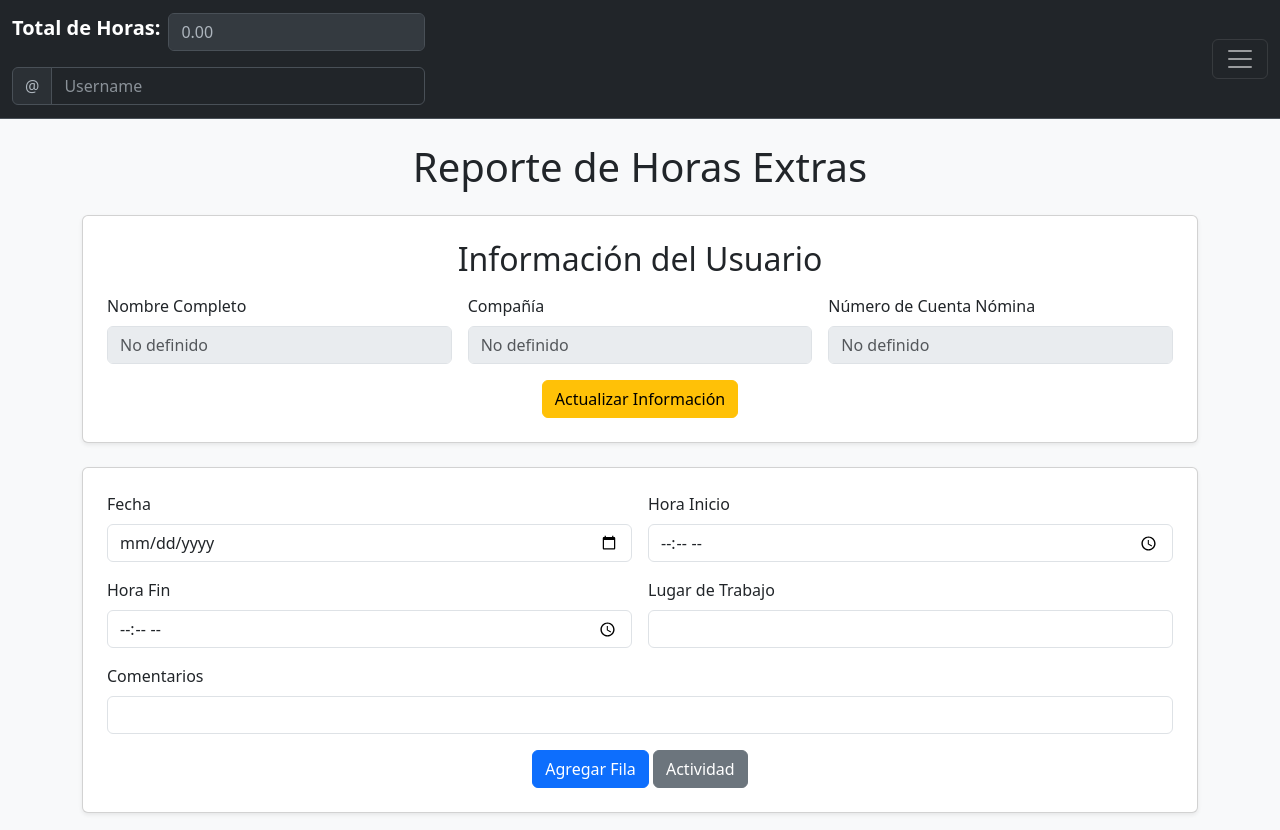
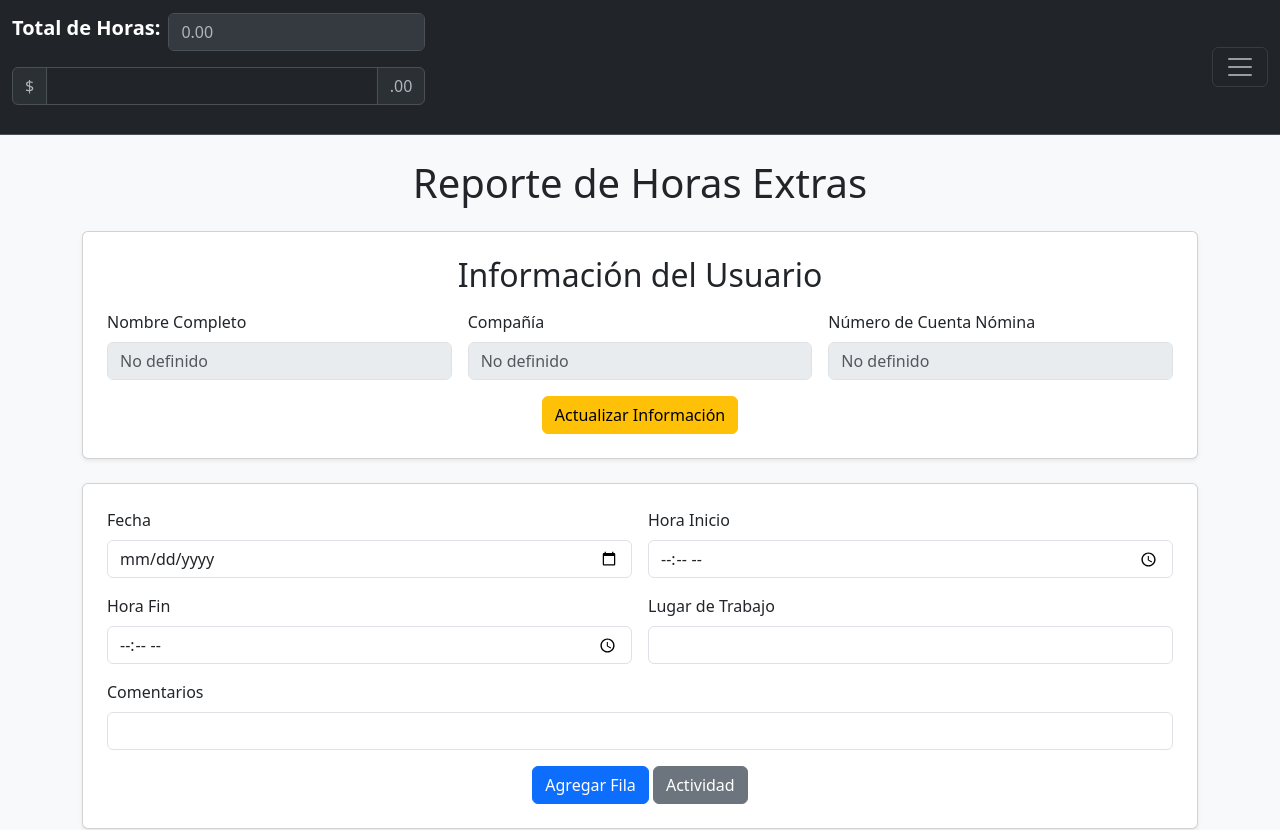
Before and after one commit to darlin061/horas_extras.github.io, a plain HTML site: page index.html in a window 1280 px wide. Shown: the top 830 px of the page. Drawn offline with nearby package versions, Linux system fonts and the light colour scheme.

Commit message:
reajuste

```diff
--- a/index.html
+++ b/index.html
@@ -17,9 +17,10 @@
                     <input type="text" id="totalHoras" class="form-control w-auto" value="0" disabled>
                 </div>
 
-                <div class="input-group flex-nowrap">
-                    <span class="input-group-text" id="addon-wrapping">@</span>
-                    <input type="text" class="form-control" placeholder="Username" aria-label="Username" aria-describedby="addon-wrapping">
+                <div class="input-group mb-3">
+                    <span class="input-group-text">$</span>
+                    <input type="text" class="form-control" aria-label="Amount (to the nearest dollar)">
+                    <span class="input-group-text">.00</span>
                   </div>
 
             </a>
```
